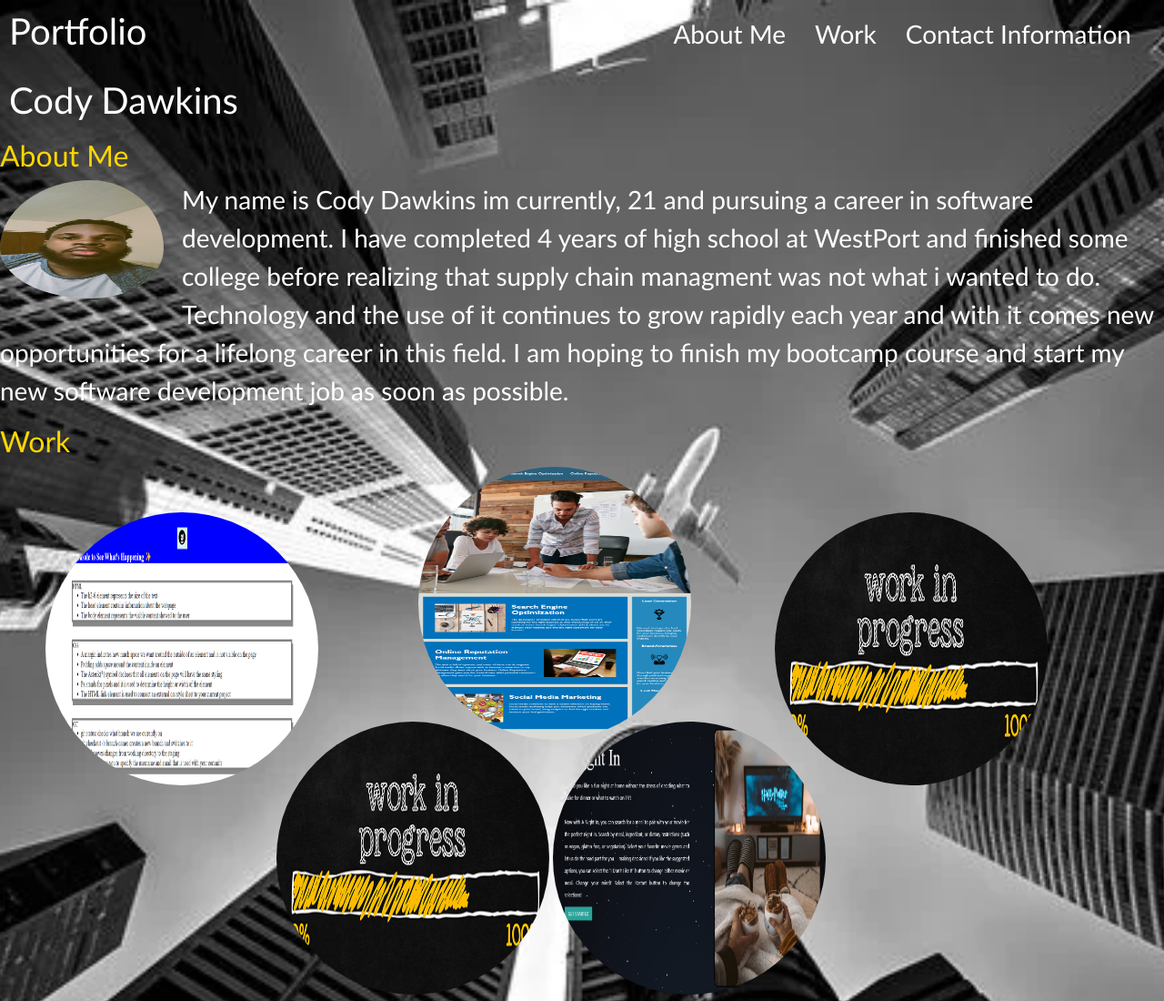
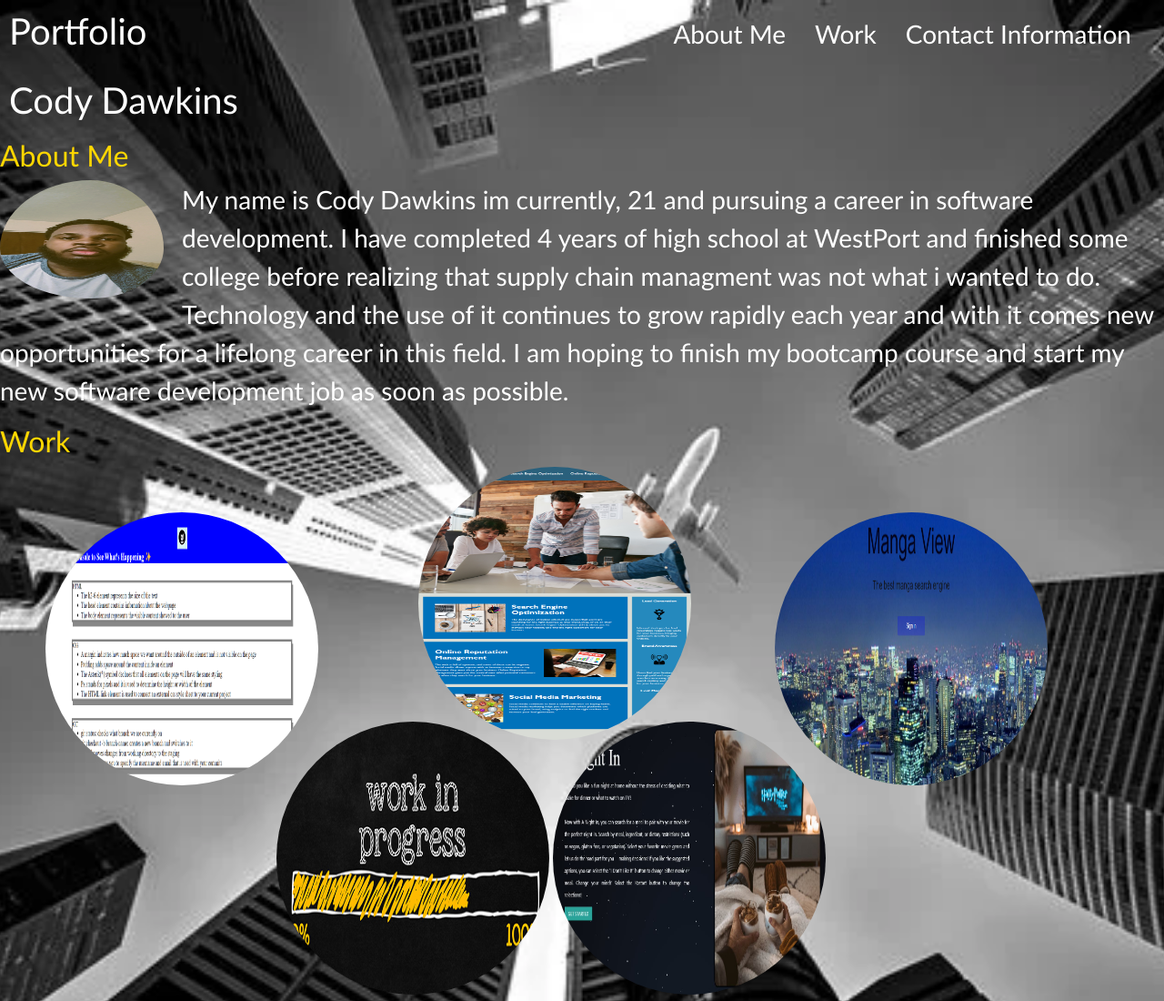
Before and after one commit to dawki5/Challenge-2-Project, a plain HTML site: page index.html in a window 1280 px wide. Shown: the top 1100 px of the page at 91% size. Drawn offline with nearby package versions, Linux system fonts and the light colour scheme.

Commit message:
added group project

```diff
--- a/index.html
+++ b/index.html
@@ -48,8 +48,8 @@
                         alt="first coding project"></a>
                 <a href="https://magmesser.github.io/a-night-in/"><img class="P3"
                         src="Styling/images/1st Group Project.jpg" alt="Group Project"></a>
-                <a href="https://www.markspaneth.com/blog/2018/auditing-work-in-progress"><img class="P4"
-                        src="Styling\images\place holder img.jpg" alt="work in progress"></a>
+                <a href="https://github.com/flayouth/Manga-View"><img class="P4"
+                        src="Styling/images/Project 2 picture.png" alt="Second Group Project"></a>
                 <a href="https://www.markspaneth.com/blog/2018/auditing-work-in-progress"><img class="P5"
                         src="Styling\images\Project-1.png" alt="work in progress"></a>
         </section>
```
Also changed, not shown: Styling/images/Project 2 picture.png (added).
